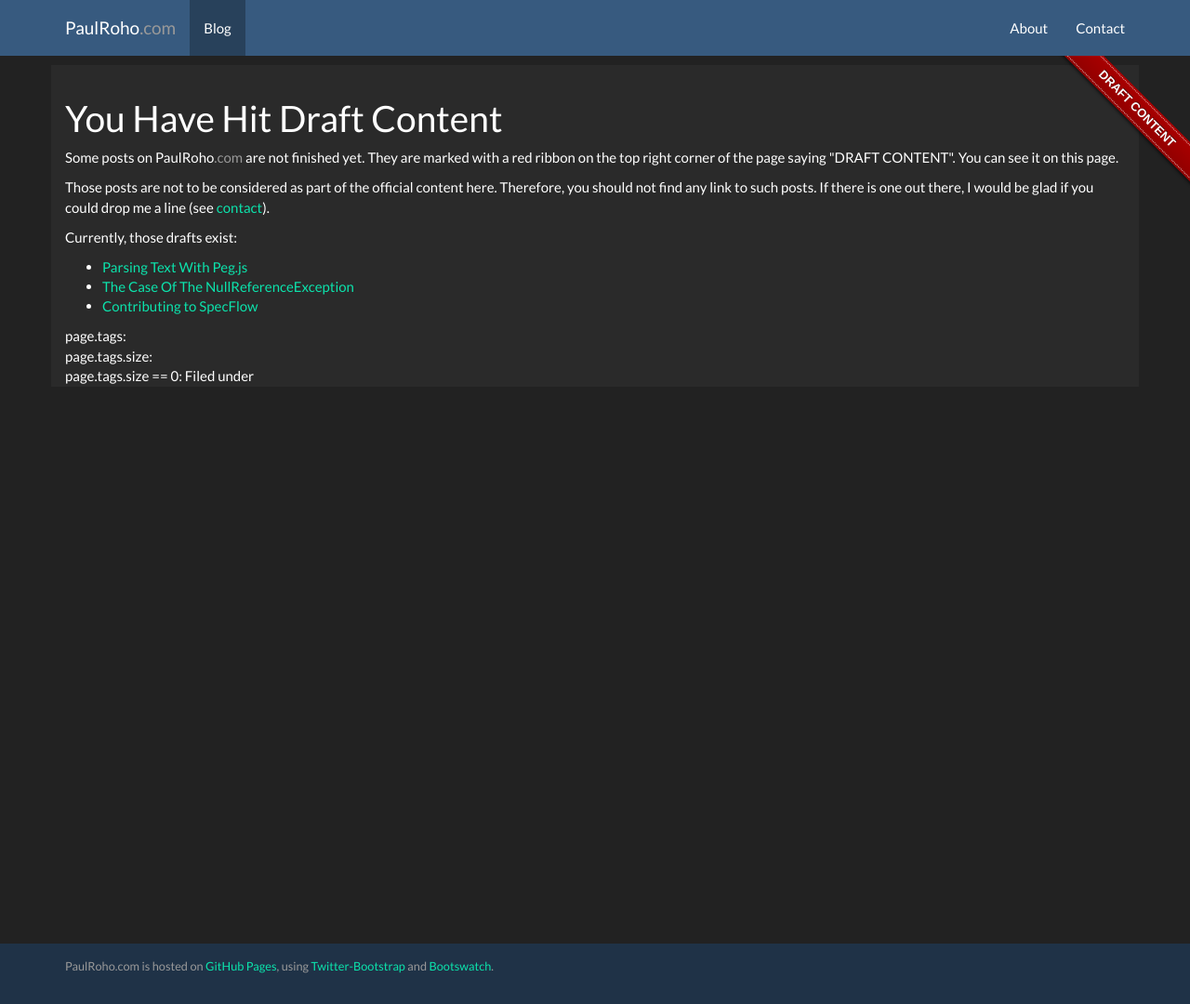
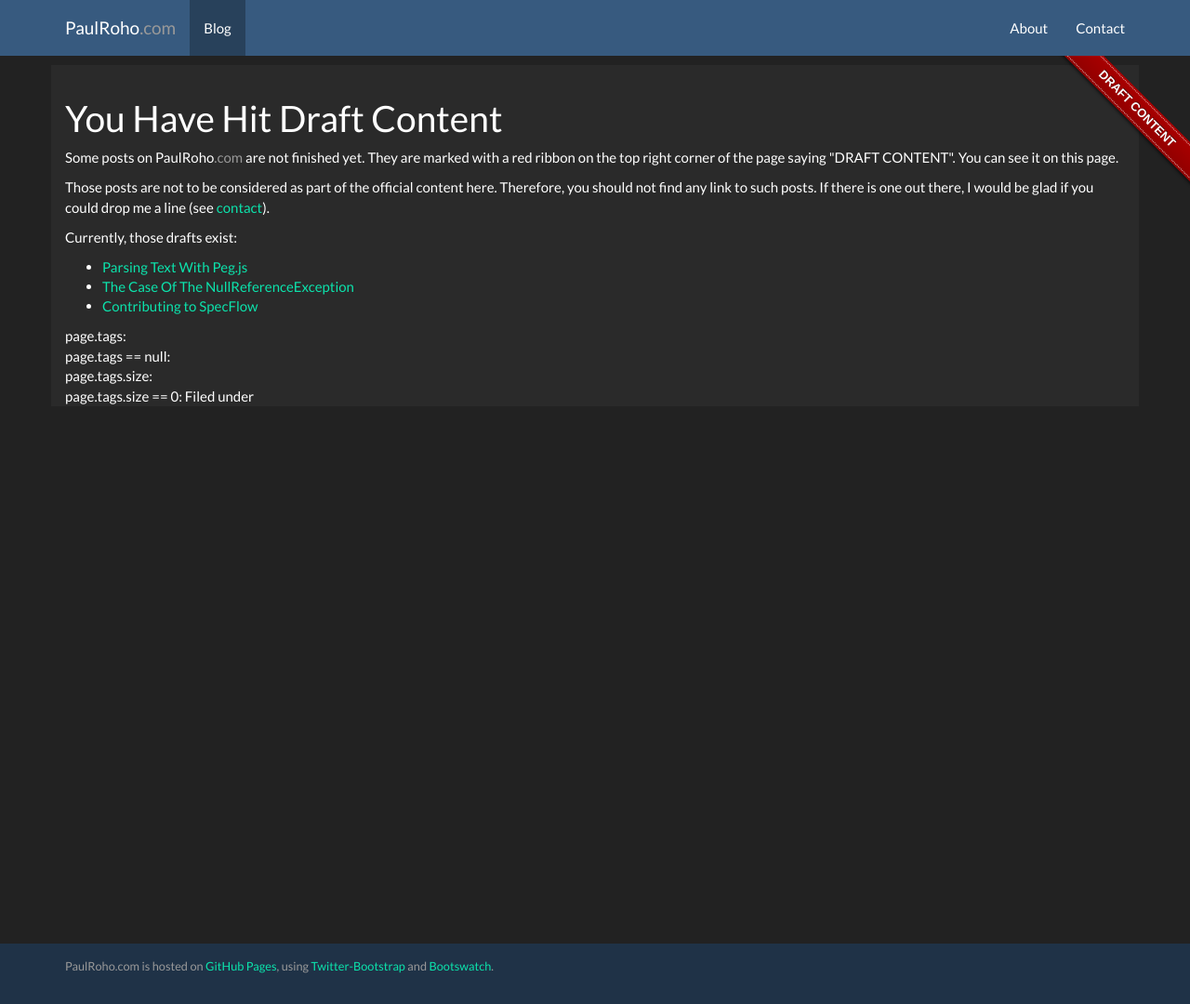
Before and after one commit to paulroho/paulroho.github.io, a Jekyll site: the page built from blog/draftcontent.html, in a window 1280 px wide and 1080 px high. Shown: the whole window at 93% size. Built offline with Jekyll 4.4.1, drawn with Linux system fonts in a browser that asks for light colours; nearby versions of some CDN libraries.

Commit message:
some more debug info

```diff
--- a/_layouts/blogdraft.html
+++ b/_layouts/blogdraft.html
@@ -64,6 +64,7 @@
 
 		<div class="tags">
 		page.tags: {{ page.tags }}<br/>
+		page.tags == null: {{ page.tags == null }}<br/>
 		page.tags.size: {{ page.tags.size }}<br/>
 		page.tags.size == 0:{{ page.tags.size == 0 }}
 		{% unless page.tags.size == 0 %}
```
